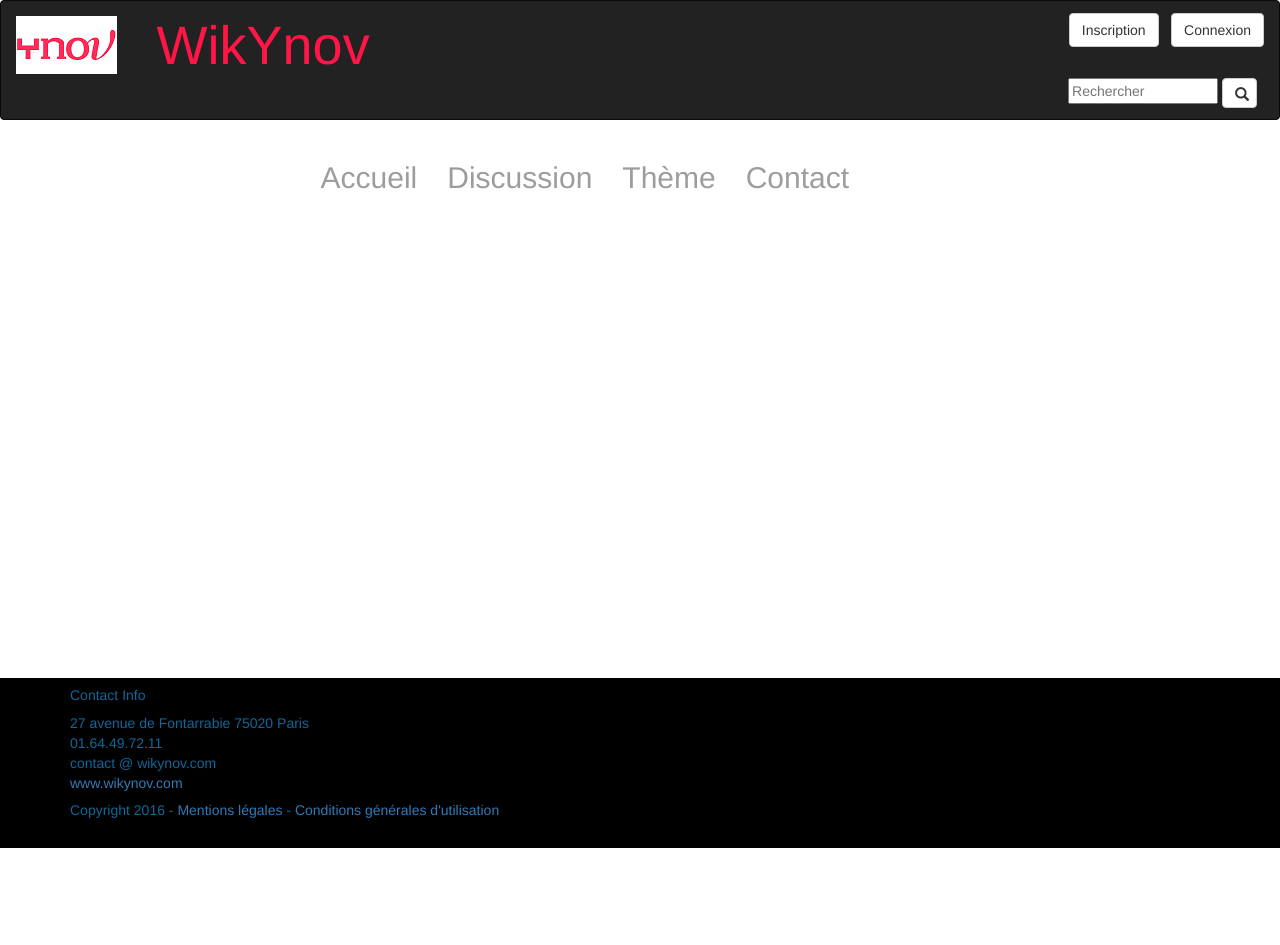
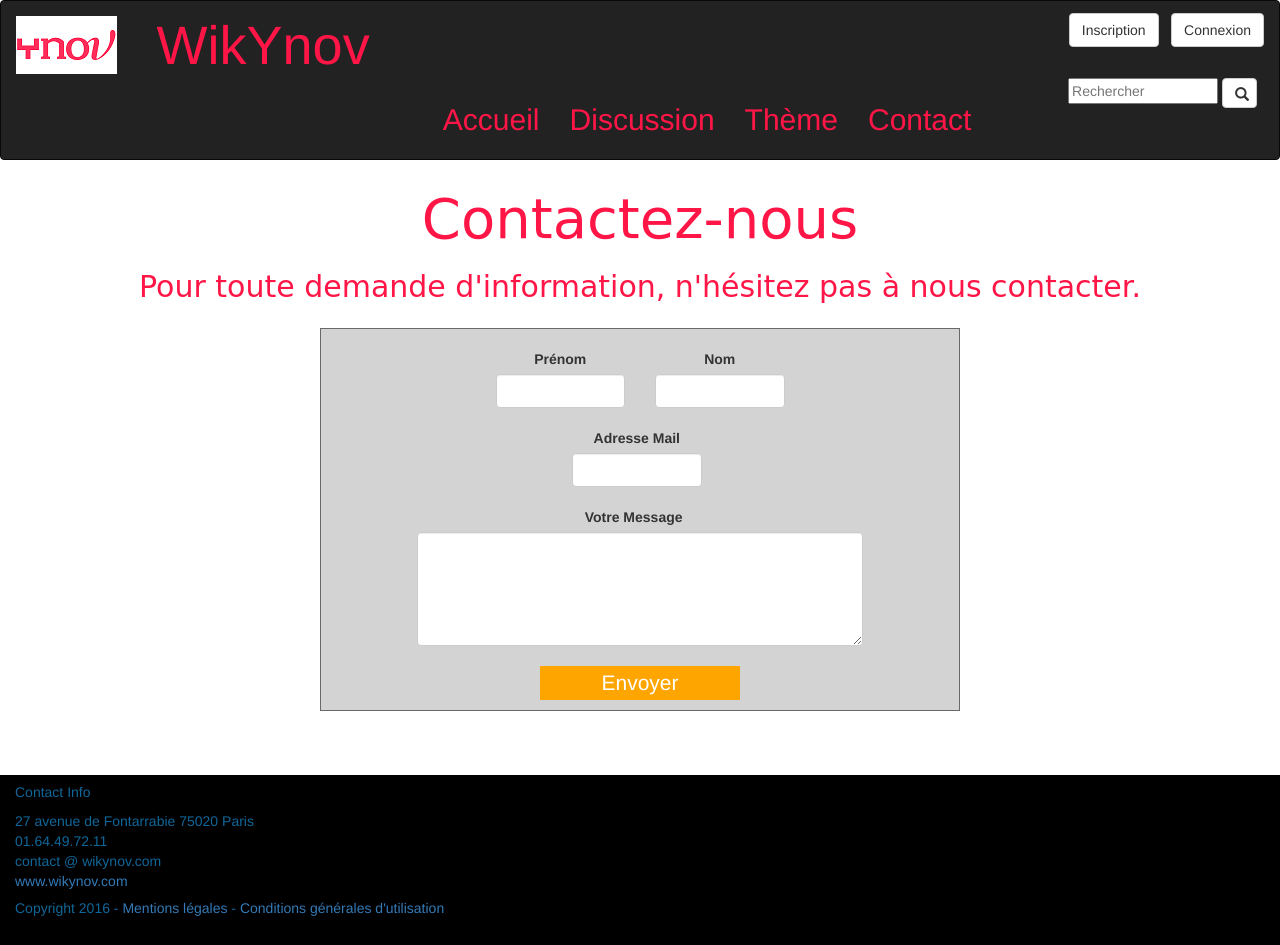
Before and after one commit to AnthonyNabais/PlateformeWiki, a PHP site: page /Contact.php in a window 1280 px wide. Before the commit the page ends 848 px from the top, so only its background shows below. Run offline with PHP 8.4, Linux system fonts and the light colour scheme.

Commit message:
inscription+contact done

```diff
--- a/PHP-HTML/Contact.php
+++ b/PHP-HTML/Contact.php
@@ -12,7 +12,7 @@
 				<div class="container-fluid">
 					<div class="navbar-header" >
 						<a class="navbar-brand" id="home" href="index.php" ><h1>WikYnov</h1>
-							<img id="logo" src="logo-ynov.png">
+							<img id="logo" src="images/logo-ynov.png">
 						</a>
 					</div
 					<form class="navbar-form navbar-right" method="POST" action="" >
@@ -51,6 +51,50 @@
 				</div>
 			</nav>
 		</div>
+		<div class="greyBackground">
+		<div class="container2">
+			<h5 id="contact1">Contactez-nous</h1>
+			<h2 id="contact2">Pour toute demande d'information, n'hésitez pas à nous contacter.</h2>
+			<div class="formulaire3">
+				<br>
+					<div class="row" id="nop">
+						<div class="col-md-3">
+							<label for="first_name">Prénom</label>
+							<br /><input id="first_name" type="text" name="first_name" class= "form-control"/>
+						</div>
+						<div class="col-md-3">
+							<label for="last_name">Nom</label>
+							<br />
+							<input id="last_name" type="text" name="last_name" class= "form-control" />
+						</div>
+					</div>
+					<br>
+					<div class="row" id="nop2">
+						<div class="col-md-3">
+							<label for="email_address">Adresse Mail</label>
+							<br /><input type="text" name="email_address" class= "form-control"/>
+						</div>
+					</div>
+					<br>
+					<div class="row">
+						<div class="col-md-12">
+							<label for="message" id="non">Votre Message</label>
+							<br />
+							<textarea name="message" cols="80" rows="5" class="form-control" ></textarea>
+						</div>
+					</div>
+					<br>
+					<div class="row">
+						<div class="col-md-12">
+							<div></div>
+							<p class="text-center">
+								<input type="submit" value="Envoyer" class="envoyer" />
+							</p>
+						</div>
+					</div>
+			</div>
+		</div>
+	</div>
 	 	<footer>
 				<div id="footer">
 					<div class="container">
--- a/PHP-HTML/Discussion.php
+++ b/PHP-HTML/Discussion.php
@@ -12,7 +12,7 @@
 				<div class="container-fluid">
 					<div class="navbar-header" >
 						<a class="navbar-brand" id="home" href="index.php" ><h1>WikYnov</h1>
-							<img id="logo" src="logo-ynov.png">
+							<img id="logo" src="images/logo-ynov.png">
 						</a>
 					</div
 					<form class="navbar-form navbar-right" method="POST" action="" >
--- a/PHP-HTML/Theme.php
+++ b/PHP-HTML/Theme.php
@@ -12,7 +12,7 @@
 				<div class="container-fluid">
 					<div class="navbar-header" >
 						<a class="navbar-brand" id="home" href="index.php" ><h1>WikYnov</h1>
-							<img id="logo" src="logo-ynov.png">
+							<img id="logo" src="images/logo-ynov.png">
 						</a>
 					</div
 					<form class="navbar-form navbar-right" method="POST" action="" >
--- a/PHP-HTML/css/main.css
+++ b/PHP-HTML/css/main.css
@@ -8,9 +8,7 @@
 	position: absolute;
 	height: 170px;
 	width: 100%;
-	margin-top: 42%;
 	margin-bottom: 0;
-	float: left;
 }
 h5{
 	color: #169;
@@ -39,12 +37,13 @@ button.btn.btn-default.navbar-btn{
 	margin-top: 1%;
 }
 ul.nav.navbar-nav{
-	margin-left: 22%;
-	margin-top: 10%;
-	height: 100px;
+	margin-left: 33%;
+	margin-top: 1%;
+	height: 120px;
+	width: 65%;
 }
 nav.navbar.navbar-inverse{
-	height: 120px;
+	height: 160px;
 }
 #searchbar{
 	position: absolute;
@@ -64,7 +63,6 @@ span.glyphicon.glyphicon-search::before{
 	width: 0.5%;
 	position : relative;
 	margin-top: 0;
-	margin-bottom: 200%;
 
 }
 div#searchbar{
@@ -79,7 +77,7 @@ a#test2{
 .formulaire1{
 	position: relative;
 	width: 38%;
-	height: 400px;
+	height: 500px;
 	background-color: rgba(255, 255, 255, 0.8);
 	margin-right: auto;
 	margin-left: auto;
@@ -87,6 +85,8 @@ a#test2{
 	border: 1px solid dimgrey;
 	text-align: center;
 	background-size: cover;
+	margin-top: 7%;
+	margin-bottom: 2%;
 }
 div.contenu{
 	background-size: contain;
@@ -105,11 +105,10 @@ form{
 	margin-bottom: 0;
 }
 select.barre{
-	width: 50%;
+	width: 60%;
+	height: 26px;
 }
-#test2{
-		display: none;
-}
+
 #inscrire{
 	width: 200px;
 	height: 34px;
@@ -121,8 +120,78 @@ select.barre{
 	border-width: 1px;
 	color: #ffffff;
 	font-weight: normal;
-	margin-top: 2.5%;
+	margin-top: 20%;
 	margin-left: 40%;
+}
+h2{
+	color: #FF1647;
+}
+.contenuhome{
+	width: 80%;
+	height: 600px;
+	background-color: lightgray;
+	border: 1px solid dimgrey;
+	text-align: center;
+	background-size: cover;
+	margin-top: 10%;
+	margin-bottom: 4%;
+	margin-left: 11%;
+}
+div.container{
+	margin-left: 0;
+}
+button#machin.navbar-toggle.collapsed{
+	float: left;
+	margin-right: 0;
+}
+#contact1{
+	font-family:"Comic Sans MS", cursive, sans-serif;
+	text-align: center;
+	font-size: 4em;
+	color: #FF1647;
+}
+.envoyer{
+width: 200px;
+height: 34px;
+text-align: center;
+font-size: 1.5em;
+background-color: orange;
+border-color: orange;
+border-style: solid;
+border-width: 1px;
+color: #ffffff;
+font-weight: normal;
+}
+#contact2{
+	font-family:"Comic Sans MS", cursive, sans-serif;
+	color: #FF1647;
+}
+.formulaire3{
+	border: 1px solid dimgrey;
+	background-color: lightgray;
+	text-align: center;
+	width: 50%;
+	margin-left: 25%;
+	margin-top: 2%;
+	margin-bottom: 5%;
+}
+.greyBackground{
+	text-align: center;
+}
+#non{
+	width: 86%;
+}
+#nop{
+	width: 100%;
+	margin-left: 25%;
+}
+#nop2{
+	width: 100%;
+	margin-left: 37%;
+}
+textarea.form-control{
+	width: 70%;
+	margin-left: 15%;
 }
 @media screen and (max-width: 400px){
 	#footer{
--- a/PHP-HTML/inscription.php
+++ b/PHP-HTML/inscription.php
@@ -12,7 +12,7 @@
 				<div class="container-fluid">
 					<div class="navbar-header" >
 						<a class="navbar-brand" id="home" href="index.php" ><h1>WikYnov</h1>
-							<img id="logo" src="logo-ynov.png">
+							<img id="logo" src="images/logo-ynov.png">
 						</a>
 					</div
 					<form class="navbar-form navbar-right" method="POST" action="" >
@@ -99,7 +99,7 @@
 			           		 		<td><label for="ecole"><h4>Choisir École :</h4></label></td>
 								    <td><form class="choisir" method="POST" action="" >
 									<select name="École" class="barre">
-										<option value="value0" selected disabled>École</option>
+										<option value="value0" selected disabled></option>
 										<option value="Ingésup">Ingésup</option>
 										<option value="ESSCA">ESSCA</option>
 										<option value="Infosup">Infosup</option>
@@ -111,8 +111,6 @@
 			           		 </tr>
 
 				            </table>
-
-
 			  		  </form>
 			  	</div>
 		</div>
```
Also changed, not shown: PHP-HTML/footer.php (added, +41 -0 lines), PHP-HTML/header.php (added, +56 -0 lines), PHP-HTML/index.php (+12 -2 lines).
